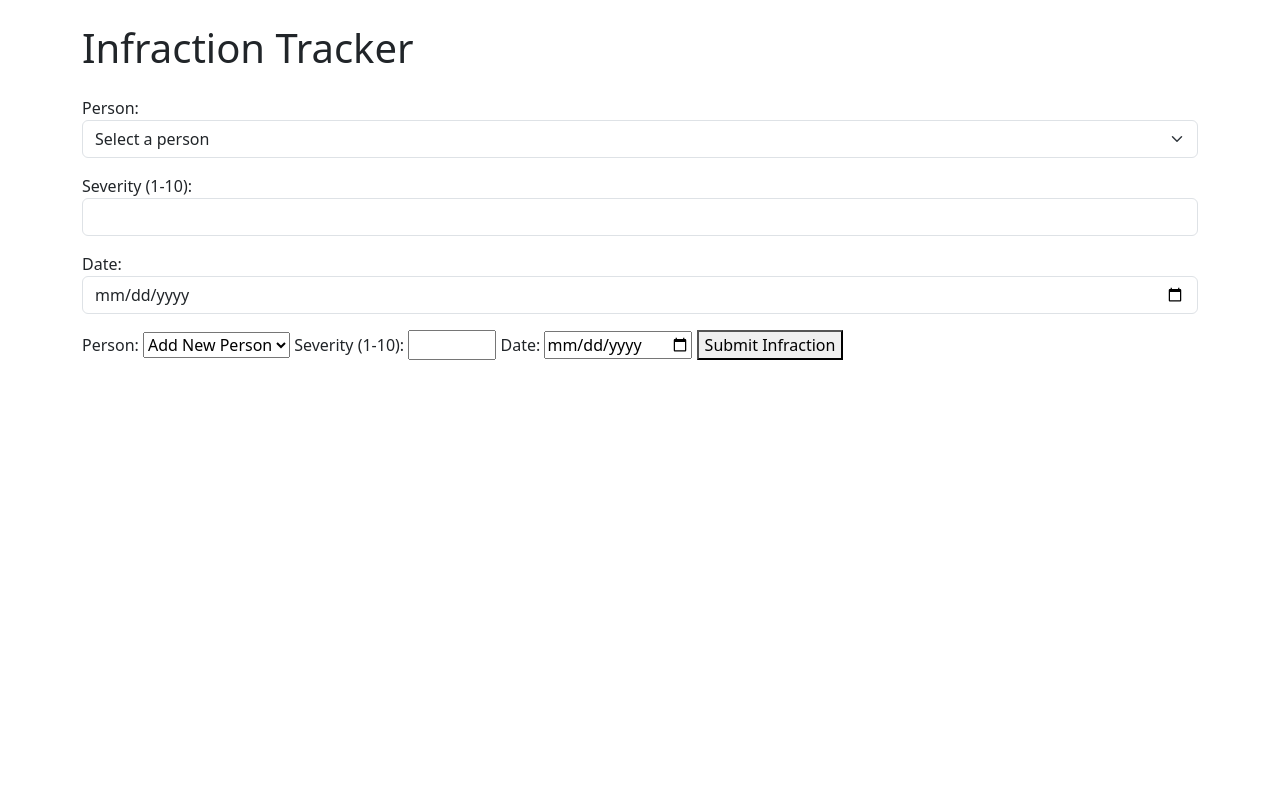
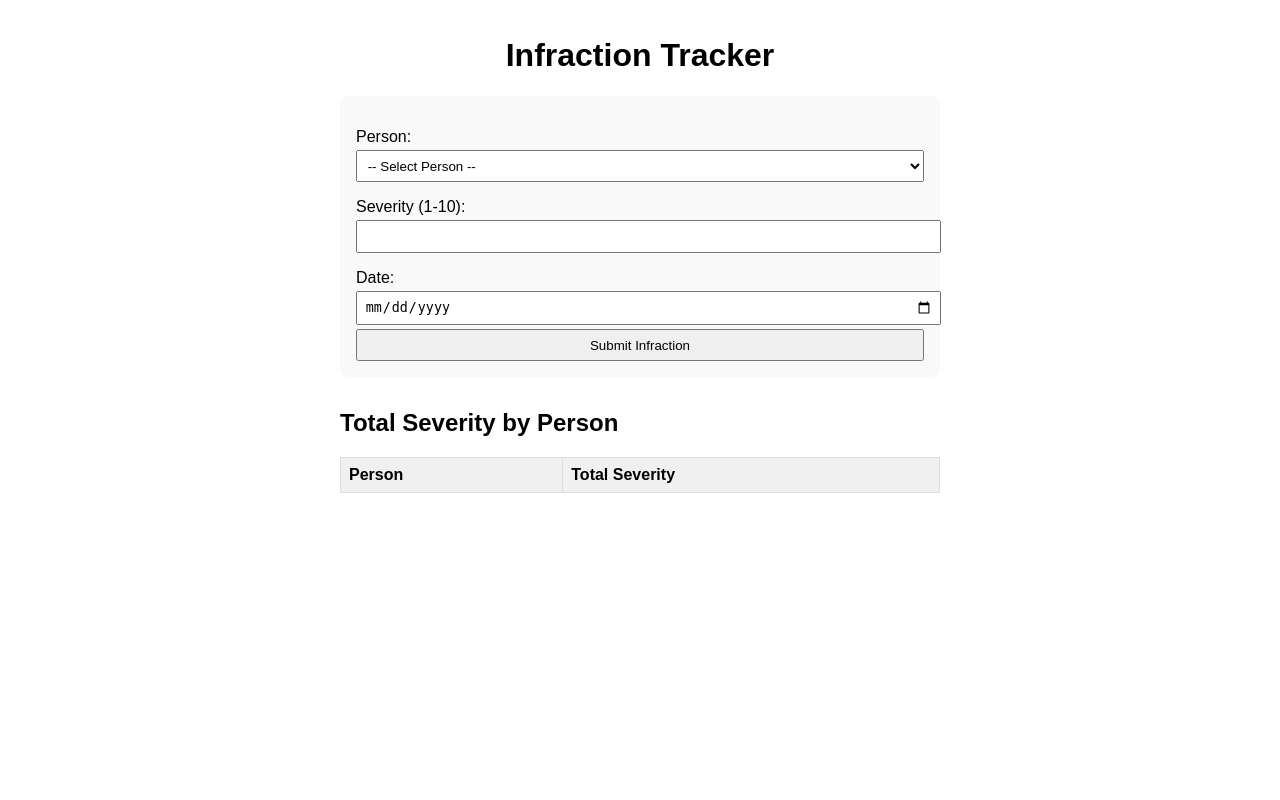
Before and after one commit to lukeysky/Infraction-tracker, a Flask app: page / in a window 1280 px wide. Run offline with Flask 3, Linux system fonts and the light colour scheme; lists and menus that the app fills with data are empty.

Commit message:
Update index.html

```diff
--- a/templates/index.html
+++ b/templates/index.html
@@ -1,56 +1,63 @@
+<!DOCTYPE html>
 <html lang="en">
 <head>
   <meta charset="UTF-8">
-  <meta name="viewport" content="width=device-width, initial-scale=1.0">
   <title>Infraction Tracker</title>
-  <link href="https://cdn.jsdelivr.net/npm/bootstrap@5.3.2/dist/css/bootstrap.min.css" rel="stylesheet">
   <style>
-    #toast.show {
-      display: block;
-      animation: fadeOut 2s ease-in-out forwards;
+    body {
+      font-family: Arial, sans-serif;
+      max-width: 600px;
+      margin: auto;
+      padding: 1em;
     }
 
-    @keyframes fadeOut {
-      0% { opacity: 1; }
-      80% { opacity: 1; }
-      100% { opacity: 0; transform: translateY(-20px); }
+    h1 {
+      text-align: center;
+    }
+
+    form {
+      background: #f9f9f9;
+      padding: 1em;
+      margin-bottom: 2em;
+      border-radius: 8px;
+    }
+
+    label {
+      display: block;
+      margin-top: 1em;
+    }
+
+    input, select, button {
+      width: 100%;
+      padding: 0.5em;
+      margin-top: 0.3em;
+    }
+
+    table {
+      width: 100%;
+      border-collapse: collapse;
+    }
+
+    th, td {
+      border: 1px solid #ddd;
+      padding: 0.5em;
+      text-align: left;
+    }
+
+    th {
+      background-color: #f0f0f0;
     }
   </style>
 </head>
-<body class="p-4">
-  <div class="container">
-    <h1 class="mb-4">Infraction Tracker</h1>
+<body>
+  <h1>Infraction Tracker</h1>
 
-    <form id="infractionForm" method="POST" action="/add" class="mb-4">
-      <div class="mb-3">
-        <label for="person">Person:</label>
-        <select name="person" id="person" class="form-select" required onchange="toggleNewPersonField()">
-          <option value="" disabled selected>Select a person</option>
-          {% for name in people %}
-            <option value="{{ name }}">{{ name }}</option>
-          {% endfor %}
-          <option value="__new__">➕ Add new person</option>
-        </select>
-      </div>
-
-      <div id="newPersonField" style="display: none;">
-        <input type="text" name="new_person" id="new_person" class="form-control" placeholder="Enter new person name">
-      </div>
-
-      <div class="mb-3">
-        <label for="severity">Severity (1-10):</label>
-        <input type="number" name="severity" id="severity" class="form-control" min="1" max="10" required>
-      </div>
-
-      <div class="mb-3">
-        <label for="date">Date:</label>
-        <input type="date" name="date" id="date" class="form-control" required>
-      </div>
-  <!-- ✅ BEGIN: Infraction Form -->
+  <!-- ✅ Infraction Submission Form -->
   <form id="infraction-form" method="POST" action="/add">
     <label for="person">Person:</label>
-    <select name="person" id="person-dropdown">
-      <option value="__new__">Add New Person</option>
+    <select name="person" id="person-dropdown" required>
+      <option value="">-- Select Person --</option>
+      <option value="__new__">➕ Add New Person</option>
       {% for person in people %}
         <option value="{{ person }}">{{ person }}</option>
       {% endfor %}
@@ -64,23 +71,12 @@
     <label for="date">Date:</label>
     <input type="date" name="date" required>
 
-    <!-- ✅ SUBMIT BUTTON -->
     <button type="submit">Submit Infraction</button>
   </form>
-  <!-- ✅ END: Infraction Form -->
 
-  <script>
-    // Show/hide "new person" field based on dropdown
-    document.getElementById('person-dropdown').addEventListener('change', function () {
-      document.getElementById('new-person').style.display = this.value === '__new__' ? 'inline' : 'none';
-      <div id="savingSpinner" style="display:none;">
-        <span class="spinner-border spinner-border-sm text-primary" role="status" aria-hidden="true"></span>
-        Saving...
-      </div>
-    </form>
-
-    <h3>Totals:</h3>
-    <table class="table table-bordered">
+  <!-- ✅ Totals Table -->
+  <h2>Total Severity by Person</h2>
+  <table>
     <thead>
       <tr>
         <th>Person</th>
@@ -88,100 +84,20 @@
       </tr>
     </thead>
     <tbody>
-        {% for person, infractions in records.items() %}
+      {% for person, total in totals.items() %}
         <tr>
           <td>{{ person }}</td>
-            <td id="total-{{ person }}">{{ totals[person] }}</td>
+          <td>{{ total }}</td>
         </tr>
       {% endfor %}
     </tbody>
   </table>
-  </div>
-
-  <div id="toast" style="
-    display: none;
-    position: fixed;
-    top: 20px;
-    right: 20px;
-    background-color: #28a745;
-    color: white;
-    padding: 12px 20px;
-    border-radius: 8px;
-    box-shadow: 0 4px 12px rgba(0,0,0,0.2);
-    font-weight: bold;
-    z-index: 1000;
-  ">Saved ✅</div>
 
   <script>
-    function toggleNewPersonField() {
-      const dropdown = document.getElementById('person');
-      const newField = document.getElementById('newPersonField');
-
-      if (dropdown.value === '__new__') {
-        newField.style.display = 'block';
-        document.getElementById('new_person').required = true;
-      } else {
-        newField.style.display = 'none';
-        document.getElementById('new_person').required = false;
-      }
-    }
-
-    document.addEventListener('DOMContentLoaded', () => {
-      const form = document.getElementById('infractionForm');
-      const toast = document.getElementById('toast');
-
-      form.addEventListener('change', async () => {
-        const formData = new FormData(form);
-        const data = Object.fromEntries(formData.entries());
-
-        if (!data.severity || !data.date || (data.person === "__new__" && !data.new_person)) {
-          return;
-        }
-
-        try {
-          showSpinner(true);
-
-          const response = await fetch('/add', {
-            method: 'POST',
-            body: formData
-          });
-
-          const result = await response.json();
-          showSpinner(false);
-
-          if (result.error) {
-            console.error(result.error);
-            return;
-          }
-
-          showToast("Saved ✅");
-
-          const person = result.person;
-          const newTotal = result.new_total;
-          const totalElement = document.getElementById(`total-${person}`);
-          if (totalElement) {
-            totalElement.textContent = newTotal;
-          }
-
-        } catch (err) {
-          console.error("Auto-save failed:", err);
-          showSpinner(false);
-        }
-      });
-
-      function showToast(message) {
-        toast.textContent = message;
-        toast.classList.add('show');
-
-        setTimeout(() => {
-          toast.classList.remove('show');
-        }, 2000);
-      }
-
-      function showSpinner(visible) {
-        const spinner = document.getElementById('savingSpinner');
-        spinner.style.display = visible ? 'inline-block' : 'none';
-      }
+    // Show "New Person" input if "__new__" is selected
+    document.getElementById('person-dropdown').addEventListener('change', function () {
+      const isNew = this.value === '__new__';
+      document.getElementById('new-person').style.display = isNew ? 'block' : 'none';
     });
   </script>
 </body>
```
Lines whose indentation alone changed are shown as unchanged.
